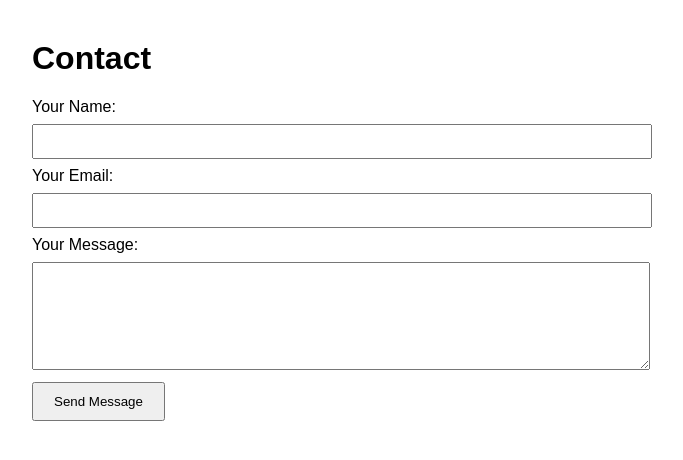
After one commit to svtjalopy/worth-it-gear, a Flask app: page /contact in a window 1280 px wide. The commit adds this page. Shown: the top 460 px of the page, without its empty margins (308-991 px from the left). Run offline with Flask 3, Linux system fonts and the light colour scheme.

Commit message:
Added email, contact, privacy, about, and html adjustments

```diff
--- a/app.py
+++ b/app.py
@@ -1,10 +1,54 @@
-from flask import Flask, render_template
+from flask import Flask, render_template, request, flash, redirect, url_for
+from flask_mail import Mail, Message
+from dotenv import load_dotenv
+import os
+
+load_dotenv()
+
 
 app = Flask(__name__)
+app.secret_key = 'supersecretkey'  # Needed for flashing success messages
 
-@app.route('/')
+# Flask-Mail configuration
+app.config['MAIL_SERVER'] = 'smtp.gmail.com'
+app.config['MAIL_PORT'] = 587
+app.config['MAIL_USE_TLS'] = True
+app.config['MAIL_USERNAME'] = os.getenv("MAIL_USERNAME")
+app.config['MAIL_PASSWORD'] = os.getenv("MAIL_PASSWORD")
+
+
+mail = Mail(app)
+
+@app.route("/")
 def index():
-    return render_template('index.html')
+    return render_template("index.html")
 
-if __name__ == '__main__':
-    app.run()
+@app.route("/contact", methods=["GET", "POST"])
+def contact():
+    if request.method == "POST":
+        name = request.form["name"]
+        email = request.form["email"]
+        message = request.form["message"]
+
+        msg = Message("New Contact Form Submission",
+                      sender=email,
+                      recipients=["runnelsdb@gmail.com"])  # Your Gmail again
+
+        msg.body = f"From: {name}\nEmail: {email}\n\n{message}"
+        mail.send(msg)
+
+        flash("Message sent successfully!")
+        return redirect(url_for("contact"))
+
+    return render_template("contact.html")
+
+@app.route("/about")
+def about():
+    return render_template("about.html")
+
+@app.route("/privacy")
+def privacy():
+    return render_template("privacy.html")
+
+if __name__ == "__main__":
+    app.run(debug=True)
--- /dev/null
+++ b/templates/contact.html
@@ -0,0 +1,52 @@
+<!DOCTYPE html>
+<html lang="en">
+<head>
+  <meta charset="UTF-8">
+  <title>Contact | WorthItGear</title>
+  <style>
+    body {
+      font-family: sans-serif;
+      max-width: 600px;
+      margin: 40px auto;
+      padding: 0 20px;
+    }
+    form input, form textarea {
+      width: 100%;
+      padding: 8px;
+      margin: 8px 0;
+    }
+    form button {
+      padding: 10px 20px;
+    }
+    .flash {
+      background: #dff0d8;
+      padding: 10px;
+      margin-bottom: 10px;
+    }
+  </style>
+</head>
+<body>
+
+  <h1>Contact</h1>
+
+  {% with messages = get_flashed_messages() %}
+    {% if messages %}
+      <div class="flash">{{ messages[0] }}</div>
+    {% endif %}
+  {% endwith %}
+
+  <form method="POST">
+    <label>Your Name:</label>
+    <input type="text" name="name" required>
+
+    <label>Your Email:</label>
+    <input type="email" name="email" required>
+
+    <label>Your Message:</label>
+    <textarea name="message" rows="6" required></textarea>
+
+    <button type="submit">Send Message</button>
+  </form>
+
+</body>
+</html>
```
Also changed, not shown: templates/about.html (added, +31 -0 lines), templates/index.html (+26 -7 lines), templates/privacy.html (added, +44 -0 lines), 1 other file.
